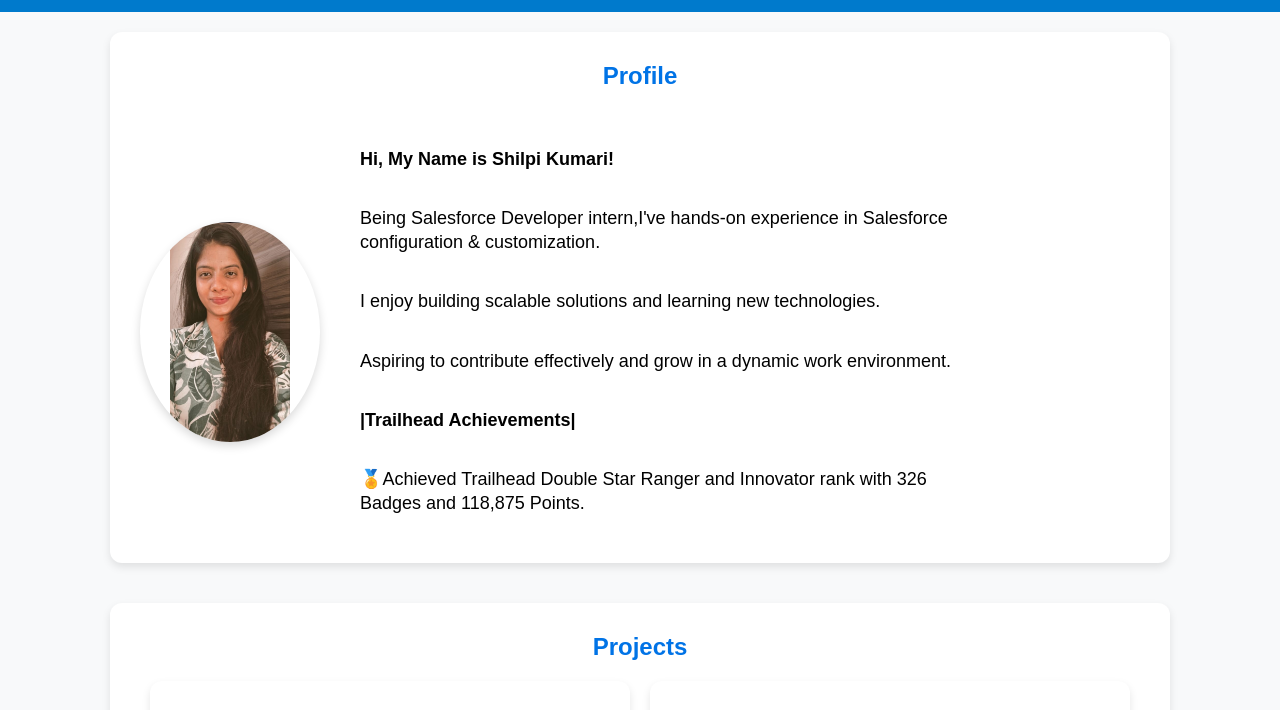
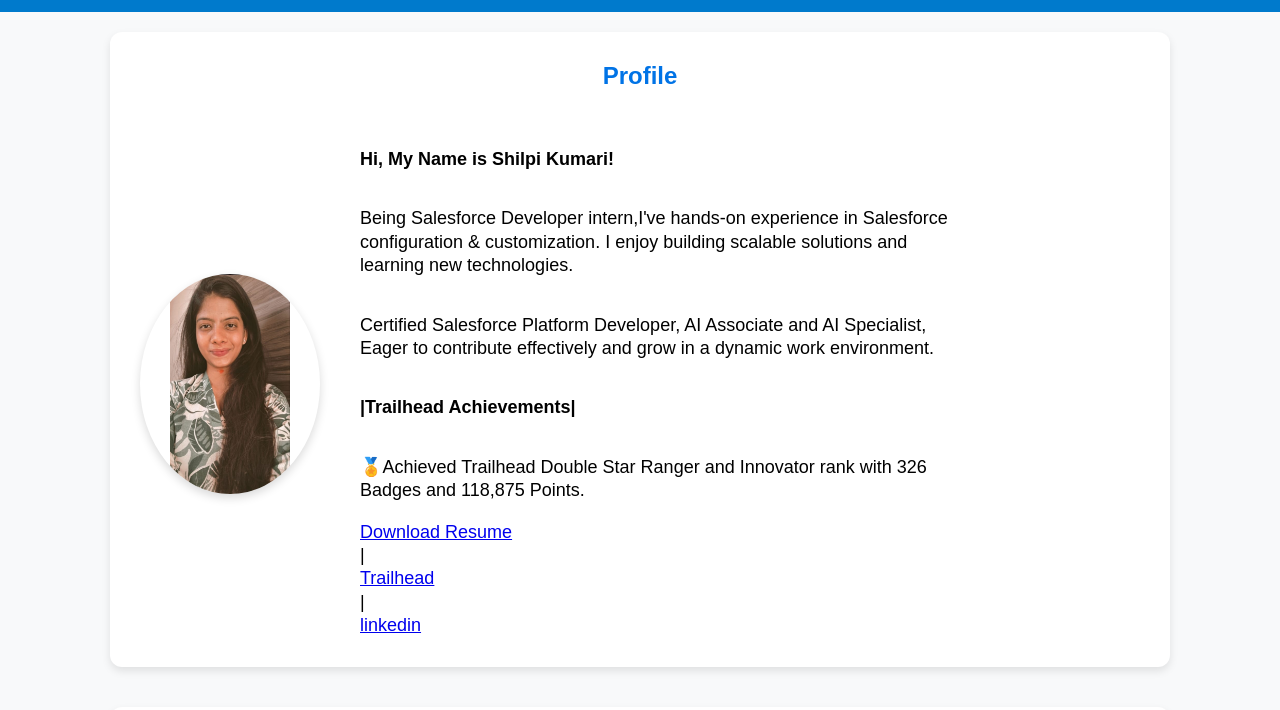
Before and after one commit to shilpikumari-design/Portfolio, a plain HTML site: page index.html in a window 1280 px wide. Shown: the part 90-800 px from the top of the page. Drawn offline with Linux system fonts and the light colour scheme.

Commit message:
Update index.html

```diff
--- a/index.html
+++ b/index.html
@@ -27,11 +27,15 @@
       <img src="image/profile.jpg" alt="Profile Photo" class="profile-img">
       <div class="about-text">
         <p><b>Hi, My Name is Shilpi Kumari!</b></p>
-        <p>Being Salesforce Developer intern,I've hands-on experience in Salesforce configuration & customization.</p>
-        <p>I enjoy building scalable solutions and learning new technologies.</p>
-        <p>Aspiring to contribute effectively and grow in a dynamic work environment.</p>
+        <p>Being Salesforce Developer intern,I've hands-on experience in Salesforce configuration & customization.
+        I enjoy building scalable solutions and learning new technologies.</p>
+        <p>Certified Salesforce Platform Developer, AI Associate and AI Specialist, Eager to contribute effectively and
+           grow in a dynamic work environment.</p>
         <p><b>|Trailhead Achievements|</b></p>
         <p>🏅Achieved Trailhead Double Star Ranger and Innovator rank with 326 Badges and 118,875 Points.</p>
+        <a href="resume/Shilpi Kumari.sfdc.pdf.pdf" download class="resume-btn"> Download Resume</a>|
+        <a href="https://www.salesforce.com/trailblazer/fyspflhi6lk36rq8a1" target="_blank">Trailhead</a>|
+        <a href="https://www.linkedin.com/in/shilpi-kumari-800408241" target="_blank">linkedin</a>
       </div>
     </div>
   </section>
@@ -62,8 +66,10 @@
         <ul>
           <li>Objects & Fields Setup</li>
           <li>Validation Rules</li>
+          <li>Workflow Automation</li>
           <li>Page Layouts</li>
           <li>Security Sharing</li>
+          <li>Record Types</li>
           <li>Page Layout</li>
           <li>Flows</li>
         </ul>
@@ -92,7 +98,6 @@
           <li>HTML</li>
           <li>Javascript</li>
           <li>CSS</li>
-          <li>C/C++</li>
           <li>DBMS</li>
           <li>LWC</li>
         </ul>
@@ -112,7 +117,7 @@
       <p>Salesforce AI Associate</p>
     </div>
 
-    <!-- Certificate 2: AI Specialist (image can be added later) -->
+    <!-- Certificate 2: Apex Specialist (image can be added later) -->
     <div class="cert-card">
       <img src="image/specialist.jpg" alt="AI Specialist Certificate" class="cert-img">
       <p>AI Specialist</p>
```
